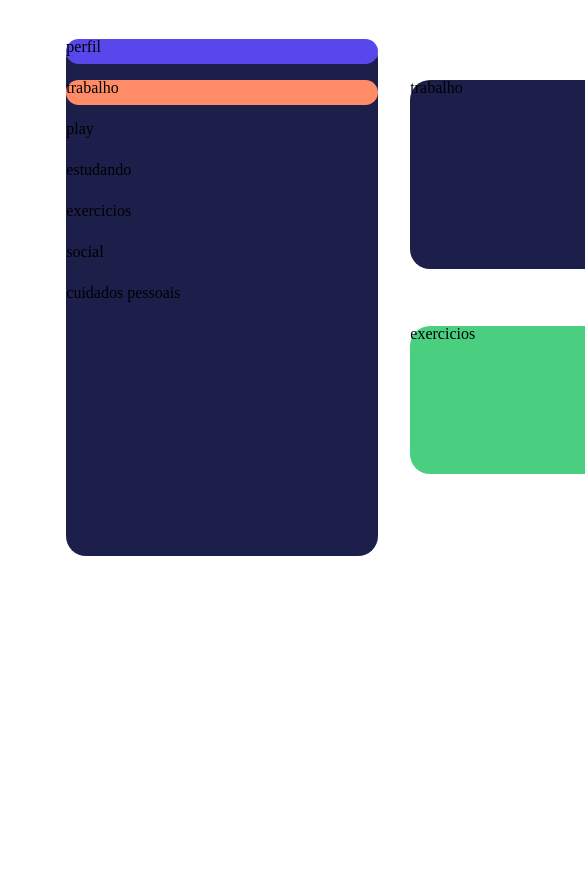
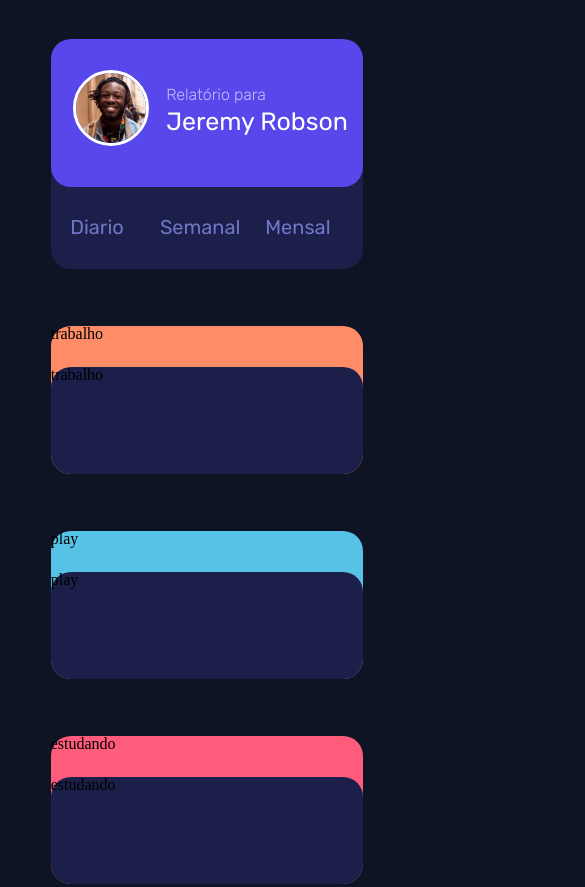
Before and after one commit to GuilhermeSOliveira/PainelDeControleDeTempo, a plain HTML site: page index.html in a window 390 px wide. Shown: the top 887 px of the page, 585 px wide, since content can reach past the window. Before the commit the page ends 844 px from the top, so only its background shows below. Drawn offline with Linux system fonts and the light colour scheme.

Commit message:
Finalizado a div Perfil web e mobile

```diff
--- a/index.html
+++ b/index.html
@@ -6,16 +6,21 @@
     <meta name="viewport" content="width=device-width, initial-scale=1.0">
     <link rel="stylesheet" href="reset.css">
     <link rel="stylesheet" href="style.css">
+    <link href="https://fonts.googleapis.com/css2?family=Rubik:wght@300;400;500&display=swap" rel="stylesheet">
     <title>Painel de controle de tempo</title>
 </head>
 <body>
 
     <section class="container">
         <div class="perfilPeriodos">
-            perfil
+            <a class="perfilDiario">Diario</a>
+            <a class="perfilSemanal">Semanal</a>
+            <a class="perfilMensal">Mensal</a>
         </div>
         <div class="perfil">
-            perfil
+            <img src="imagens/image-jeremy.png" class="perfilFoto">
+            <p class="relatorio">Relatório para</p>
+            <h1 class="nome">Jeremy Robson</h1>
         </div>
 
         <div class="trabalho">
--- a/style.css
+++ b/style.css
@@ -1,3 +1,7 @@
+body {
+    background-color: hsl(226, 43%, 10%);
+}
+
 .container {
     display: grid;
     grid-template-columns: repeat(20, 140px);
@@ -23,6 +27,59 @@
     grid-row-end: 14;
     background-color: hsl(235, 46%, 20%);
     border-radius: 20px;
+}
+
+.perfilDiario {
+    position: absolute;
+    color: hsl(235, 45%, 61%);
+    margin: 28% 2%;
+    font-family: 'Rubik', sans-serif;
+    font-weight: 400;
+}
+
+.perfilSemanal {
+    position: absolute;
+    color: hsl(235, 45%, 61%);
+    margin: 31% 2%;
+    font-family: 'Rubik', sans-serif;
+    font-weight: 400;
+}
+
+.perfilMensal {
+    position: absolute;
+    color: hsl(235, 45%, 61%);
+    margin: 34% 2%;
+    font-family: 'Rubik', sans-serif;
+    font-weight: 400;
+}
+
+.perfilDiario:hover, .perfilSemanal:hover, .perfilMensal:hover {
+    cursor: pointer;
+    color: #FFF;
+}
+
+.perfilFoto {
+    height: 70px;
+    width: 70px;
+    margin: 20% 0 0 10%;
+    border: solid #FFF;
+    border-radius: 50%;
+}
+
+.relatorio {
+    font-family: 'Rubik', sans-serif;
+    font-weight: 300;
+    color: hsl(236, 100%, 87%);
+    margin: 10% 0 0 10%;
+}
+
+.nome {
+    font-family: 'Rubik', sans-serif;
+    font-weight: 400;
+    font-size: 50px;
+    margin: 10% 0 0 10%;
+    line-height: 1.5em;
+    color: #FFF;
 }
 
 .trabalholustracao {
@@ -139,7 +196,7 @@
         display: grid;
         grid-template-columns: repeat(3, 150);
         grid-row-gap: 1em;
-        margin: 10% 17%;
+        margin: 10% 13%;
 
     }
 
@@ -147,48 +204,130 @@
         grid-column-start: 1;
         grid-column-end: 3;
         grid-row-start: 1;
-        grid-row-end: 2;
+        grid-row-end: 5;
+    }
+
+    .perfilPeriodos {
+        grid-column-start: 1;
+        grid-column-end: 3;
+        grid-row-start: 2;
+        grid-row-end: 7;
+    }
+
+    .perfilFoto {
+        margin: 10% 7%;
+    }
+
+    .relatorio {
+        margin: -30% 37%;
+        width: 100px;
+    }
+
+    .nome {
+        width: 200px;
+        font-size: 25px;
+        margin: 30% 37%;
+    }
+
+    .perfilDiario {
+        margin-left: 5%;
+        margin-top: 35%;
+        font-size: 20px;
+    }
+
+    .perfilSemanal {
+        margin-left: 28%;
+        margin-top: 35%;
+        font-size: 20px;
+    }
+
+    .perfilMensal {
+        margin-left: 55%;
+        margin-top: 35%;
+        font-size: 20px;
     }
 
     .trabalho {
         grid-column-start: 1;
         grid-column-end: 3;
-        grid-row-start:2;
-        grid-row-end: 3;
+        grid-row-start: 8;
+        grid-row-end: 12;
+    }
+
+    .trabalholustracao {
+        grid-column-start: 1;
+        grid-column-end: 3;
+        grid-row-start: 9;
+        grid-row-end: 12;
     }
 
     .play {
         grid-column-start: 1;
         grid-column-end: 3;
-        grid-row-start: 3;
-        grid-row-end: 4;
+        grid-row-start: 14;
+        grid-row-end: 17;
+    }
+
+    .playIlustracao {
+        grid-column-start: 1;
+        grid-column-end: 3;
+        grid-row-start: 13;
+        grid-row-end: 17;
     }
 
     .estudando {
         grid-column-start: 1;
         grid-column-end: 3;
-        grid-row-start: 4;
-        grid-row-end: 5;
+        grid-row-start: 19;
+        grid-row-end: 22;
+    }
+
+    .estudandoIlustracao {
+        grid-column-start: 1;
+        grid-column-end: 3;
+        grid-row-start: 18;
+        grid-row-end: 22;
     }
 
     .exercicios {
         grid-column-start: 1;
         grid-column-end: 3;
-        grid-row-start: 5;
-        grid-row-end: 6;
+        grid-row-start: 24;
+        grid-row-end: 27;
+    }
+
+    .exerciciosIlustracao {
+        grid-column-start: 1;
+        grid-column-end: 3;
+        grid-row-start: 23;
+        grid-row-end: 27;
     }
 
     .social {
         grid-column-start: 1;
         grid-column-end: 3;
-        grid-row-start: 6;
-        grid-row-end: 7;
+        grid-row-start: 29;
+        grid-row-end: 32;
+    }
+
+    .socialIlustracao {
+        grid-column-start: 1;
+        grid-column-end: 3;
+        grid-row-start: 28;
+        grid-row-end: 32;
     }
 
     .cuidadosPessoais {
         grid-column-start: 1;
         grid-column-end: 3;
-        grid-row-start: 7;
-        grid-row-end: 8;
+        grid-row-start: 34;
+        grid-row-end: 37;
+    }
+
+    .cuidadosPessoaisIlustracao {
+        grid-column-start: 1;
+        grid-column-end: 3;
+        grid-row-start: 33;
+        grid-row-end: 37;
     }
 }
```
